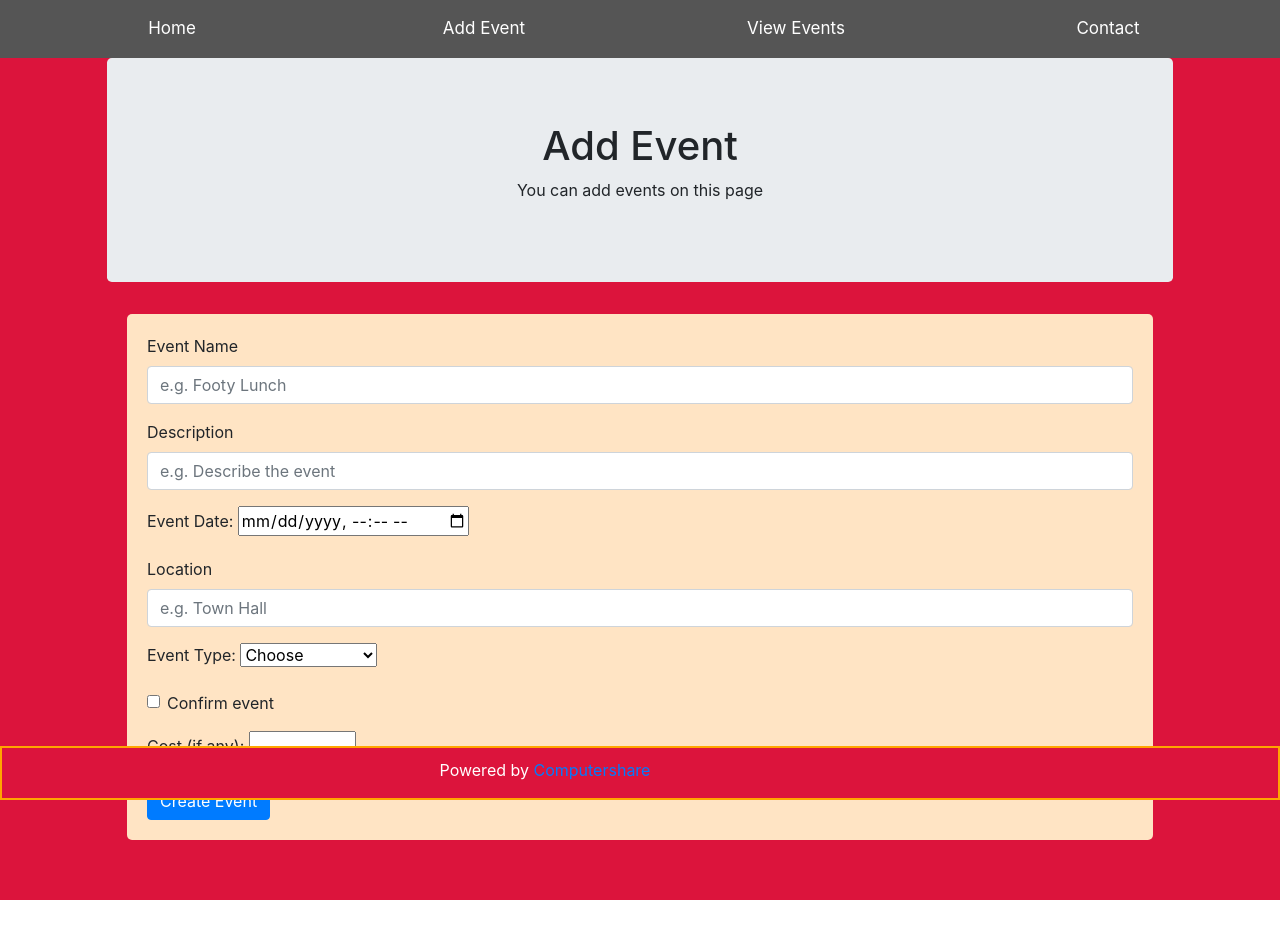
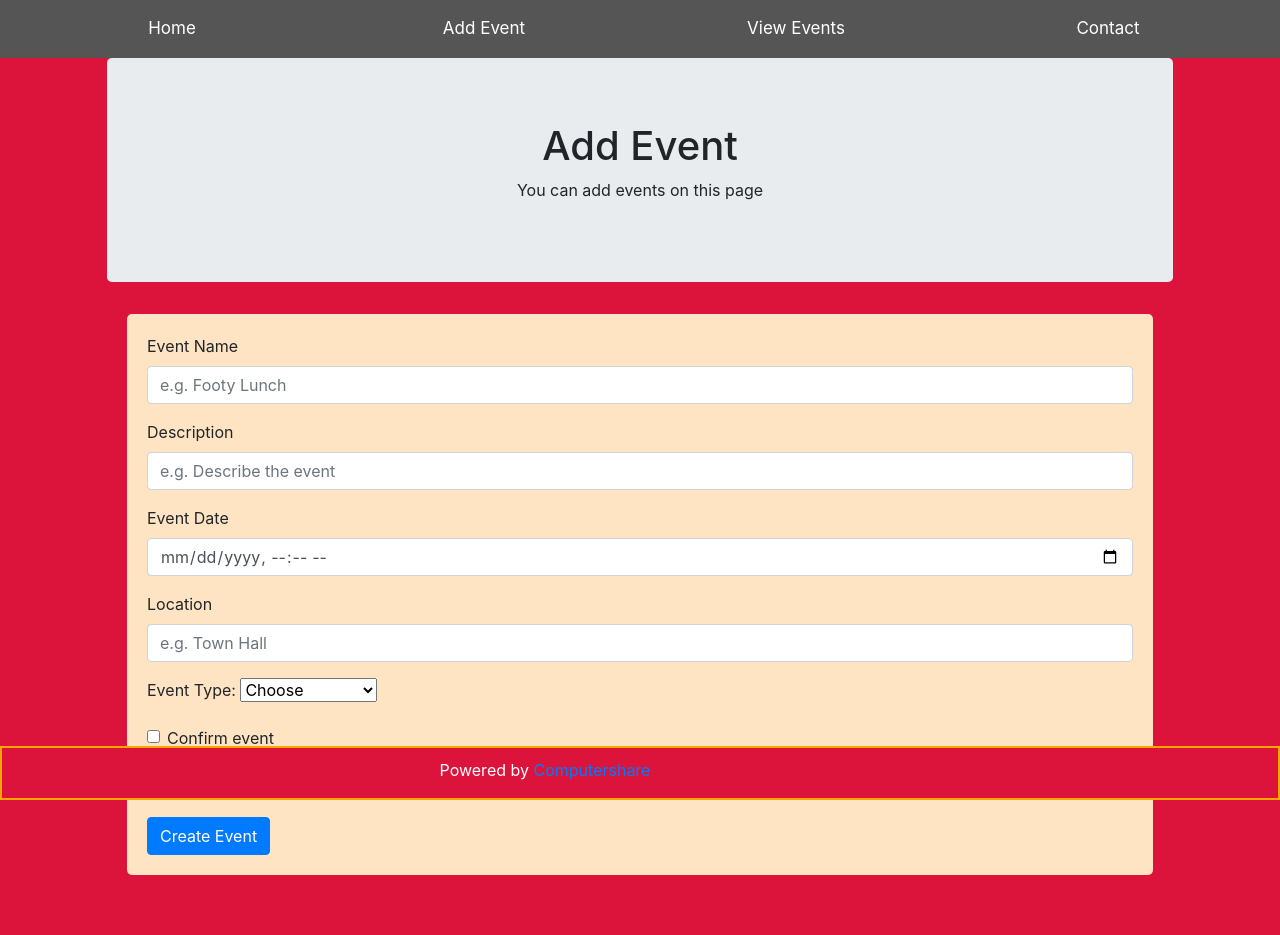
Before and after one commit to hamzaijaz/techex, a React (Create React App) app in the folder techassignment/: page /addevent in a window 1280 px wide. Before the commit the page ends 900 px from the top, so only its background shows below. Built offline with nearby package versions, Linux system fonts and the light colour scheme; no server answers.

Commit message:
validation. People coming design

```diff
--- a/techassignment/src/Components/Event.js
+++ b/techassignment/src/Components/Event.js
@@ -49,9 +49,10 @@ export const Event = ({
       <div className="event">
         <div onClick={handleShow}>
           <h1>{title}</h1>
-
-          <span>{description}</span>
-          <span className="ml-2">People Coming: {rsvp}</span>
+          <div className="row">
+            <span className="col-7">{description}</span>
+            <span className="col-7 offset-9">People Coming: {rsvp}</span>
+          </div>
         </div>
         <div>
           {isAdmin && (
--- a/techassignment/src/Components/EventModal.js
+++ b/techassignment/src/Components/EventModal.js
@@ -1,4 +1,4 @@
-import React, { useState } from "react";
+import React from "react";
 import Modal from "react-bootstrap/Modal";
 import Button from "react-bootstrap/Button";
 import authorisedClient from "../common/authorised-axios";
--- a/techassignment/src/pages/AddEvent.js
+++ b/techassignment/src/pages/AddEvent.js
@@ -1,17 +1,26 @@
-import React from "react";
+import React, { useState } from "react";
 import ".././bootstrap.min.css";
 import authorisedClient from "../common/authorised-axios";
 
 function AddEvent() {
+  const [submitted, setSubmitted] = useState(false);
+
   const onAddEventSubmit = async values => {
     async function submitt(values) {
-      await authorisedClient.post("createevent", {
+      var response = await authorisedClient.post("createevent", {
         EventTitle: values.target.elements.eventName.value,
         EventDescription: values.target.elements.eventDescription.value,
         EventType: values.target.elements.events.value,
         EventDate: values.target.elements.eventDate.value,
         EventCost: values.target.elements.cost.value
       });
+
+      if (response.status === 200) {
+        setSubmitted(true);
+        setTimeout(() => {
+          setSubmitted(true);
+        }, 5000);
+      }
     }
     submitt(values);
   };
@@ -34,6 +43,7 @@ function AddEvent() {
               className="form-control"
               id="eventName"
               placeholder="e.g. Footy Lunch"
+              required
             />
           </div>
 
@@ -44,17 +54,20 @@ function AddEvent() {
               className="form-control"
               id="eventDescription"
               placeholder="e.g. Describe the event"
+              required
             />
           </div>
 
           <div className="form-group">
-            <label>Event Date:</label>{" "}
+            <label>Event Date </label>{" "}
             <input
+              className="form-control"
               type="datetime-local"
               id="eventDate"
               name="eventDate"
-              min="2018-01-01"
-              max="2025-12-31"
+              min="1753-06-01T08:30"
+              max="9999-06-30T16:30"
+              required
             />
           </div>
 
@@ -65,12 +78,13 @@ function AddEvent() {
               className="form-control"
               id="eventLocation"
               placeholder="e.g. Town Hall"
+              required
             />
           </div>
 
           <div className="form-group">
             <label>Event Type: </label>{" "}
-            <select name="events" id="events">
+            <select name="events" id="events" required>
               <option value="choose">Choose</option>
               <option value="lunch">Lunch</option>
               <option value="training">Training</option>
@@ -91,12 +105,13 @@ function AddEvent() {
 
           <div className="form-group">
             <label>Cost (if any):</label>{" "}
-            <input id="cost" type="number" min="0.00" step="5" max="2500" />
+            <input id="cost" type="number" min="0.00" max="2500" required />
           </div>
 
           <button type="submit" className="btn btn-primary">
             Create Event
           </button>
+          {submitted && <span className="ml-2">submitted!</span>}
         </form>
       </div>
     </div>
```
